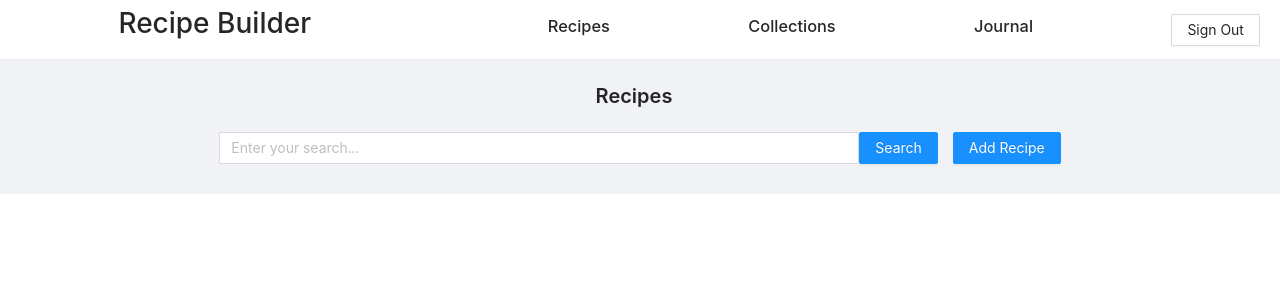
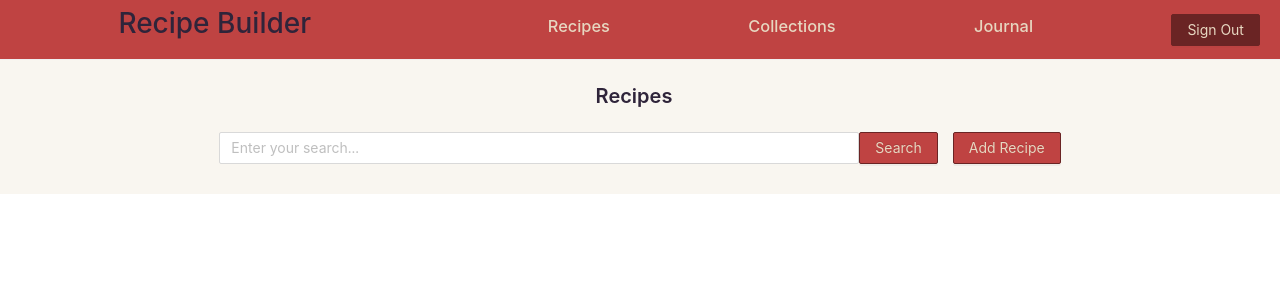
Before and after one commit to megan-black/CS-340-Final-Project, a React (Create React App) app: page /recipe in a window 1280 px wide. Shown: the top 300 px of the page. Built offline with nearby package versions, Linux system fonts and the light colour scheme; no server answers.

Commit message:
add styling

```diff
--- a/src/App.css
+++ b/src/App.css
@@ -1 +1,70 @@
 @import "~antd/dist/antd.css";
+
+.ant-menu {
+  background-color: #bf4342;
+}
+
+h1 {
+  color: #2f243a;
+}
+
+h3 {
+  color: #e7d7c1;
+}
+
+span {
+  color: #e7d7c1;
+}
+
+b {
+  color: #2f243a;
+}
+
+.ant-card-bordered {
+  box-shadow: 0 2px 4px 0 rgba(0, 0, 0, 0.2);
+  border-radius: 5px 5px 5px 5px;
+}
+
+.ant-card-head-title {
+  color: #2f243a;
+}
+
+.ant-card-body {
+  color: #2f243a;
+}
+
+.ant-card-actions {
+  background: #bf4342;
+}
+
+.ant-menu-item-active {
+  color: #bf4342;
+  border-bottom-color: #6a2424;
+}
+
+.ant-menu-item-active:hover {
+  color: #bf4342;
+  border-bottom-color: #6a2424;
+}
+
+.ant-menu-horizontal .ant-menu-item-only-child {
+  border-bottom: 1px solid, #772e25;
+}
+
+.ant-layout {
+  background: #f9f6f0;
+}
+
+.ant-page-header-heading-title {
+  color: #2f243a;
+}
+
+.ant-btn-secondary {
+  background-color: #6a2424;
+  border-color: #6a2424;
+}
+
+.ant-btn-primary {
+  background-color: #bf4342;
+  border-color: #6a2424;
+}
--- a/src/Home.js
+++ b/src/Home.js
@@ -36,15 +36,15 @@ const Home = () => {
             <Card
               title={index.c_name}
               bordered={true}
-              style={{ marginLeft: "10px", marginRight: "10px" }}
+              style={{ marginLeft: "30px", marginRight: "30px" }}
             >
               Category: {index.category}
               <br />
               <b>Date Created:</b> {index.date_created.substring(0, 10)}
-              <Card.Grid style={{ width: "100%" }}>
+              <Card type="inner" style={{ marginTop: "15px" }}>
                 <h4>Included Recipes</h4>
                 <b>{index.r_name}</b> <br /> Cook Time: {index.cook_time}
-              </Card.Grid>
+              </Card>
             </Card>
           </Col>
         );
--- a/src/Nav.js
+++ b/src/Nav.js
@@ -49,7 +49,7 @@ const Nav = () => {
   ];
 
   return (
-    <div style={{ backgroundColor: "283D3B" }}>
+    <div>
       <Menu
         mode="horizontal"
         style={{
@@ -81,11 +81,13 @@ const Nav = () => {
         ))}
         <Menu.Item>
           {cookie > -1 ? (
-            <Button href="/account" onClick={signOut}>
+            <Button href="/account" onClick={signOut} type="secondary">
               Sign Out
             </Button>
           ) : (
-            <Button href="/account">Log In</Button>
+            <Button href="/account" type="secondary">
+              Log In
+            </Button>
           )}
         </Menu.Item>
       </Menu>
--- a/src/Recipe.js
+++ b/src/Recipe.js
@@ -227,7 +227,7 @@ const Recipe = () => {
                   placement="bottom"
                   title={
                     <div>
-                      Which collection(s) would you like to add to?
+                      Confirm the collection below:
                       <br />
                       {renderSelectCollection()}
                     </div>
```
